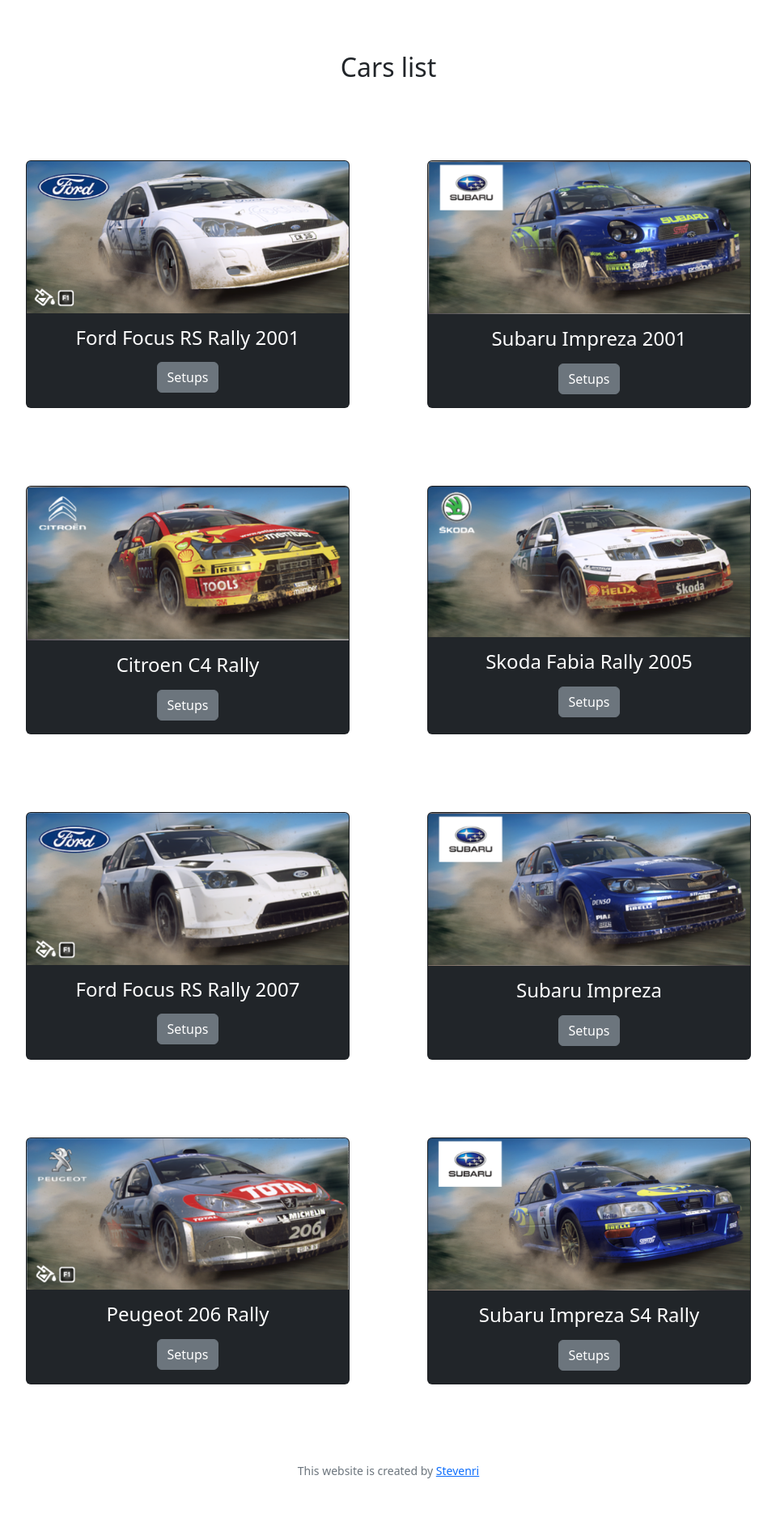
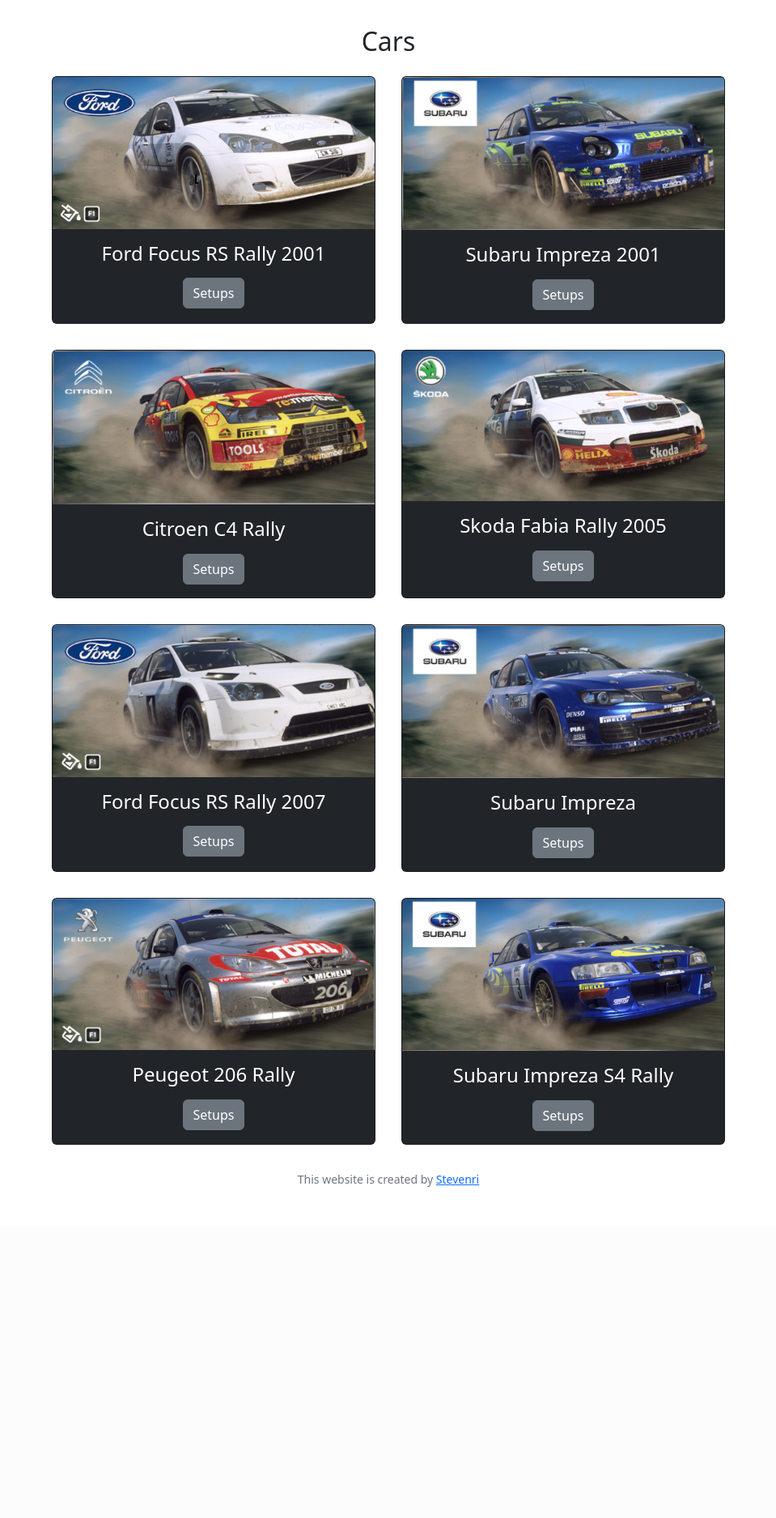
Before and after one commit to StevenRis/CS50-Final-Project, a Flask app: page /cars in a window 1280 px wide. Shown: the part 60-1935 px from the top of the page at 81% size, without its empty margins (160-1119 px from the left). After the commit the page ends 1526 px from the top, so only its background shows below. Run offline with Flask 2, Linux system fonts and the light colour scheme; data comes from the database, SQL or seed files in the repository.

Commit message:
fix: change padding of container-fluid - layout.html

```diff
--- a/templates/cars.html
+++ b/templates/cars.html
@@ -7,10 +7,10 @@
 {% block main %}
 
     <div class="container-fluid mt-3">
-        <h2 class="mb-5">Cars list</h2>
+        <h2 class="mb-2">Cars</h2>
         <div class="container-xl d-flex flex-wrap justify-content-center">
             {% for car in cars %}
-            <div class="card m-5 bg-dark text-white" style="width:400px">
+            <div class="card m-3 bg-dark text-white" style="width:400px">
                 <img class="card-img-top" src="/static/images/cars/2000cc/{{ car['image'] }}" alt="Car image" style="width:100%">
                 <div class="card-body">
                     <h4 class="card-title mb-3">{{ car['brand'] }} {{ car['model'] }}</h4>
--- a/templates/layout.html
+++ b/templates/layout.html
@@ -35,7 +35,7 @@
         </div>
     </nav>
 
-    <main class="container-fluid py-5 text-center">
+    <main class="container-fluid py-3 text-center">
         {% block main %}{% endblock %}
     </main>
 
```
